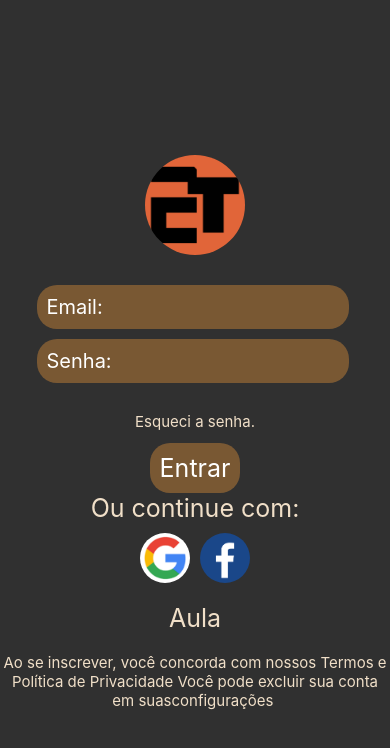
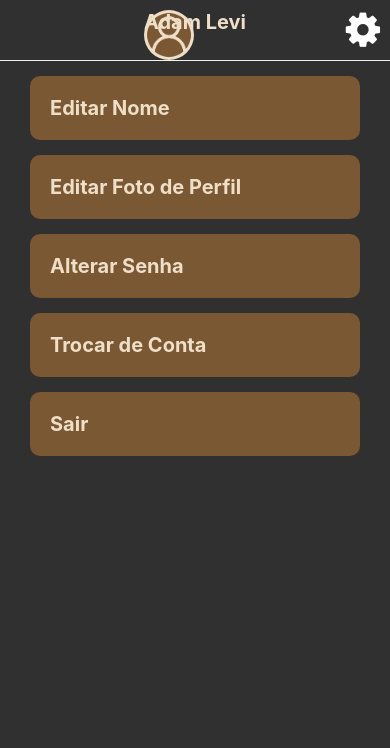
Before and after one commit to Aykimim/TentandoDeNovo, a React Native app: screen /Configpage in a window 390 px wide. Shown: the top 748 px of the page. Built offline with nearby package versions, Linux system fonts and the light colour scheme.

Commit message:
a12112023

```diff
--- /dev/null
+++ b/src/screens/Configpage/index.js
@@ -0,0 +1,96 @@
+import React from "react";
+import {
+  StyleSheet,
+  View,
+  TouchableOpacity,
+  TouchableWithoutFeedback,
+  Image,
+  ScrollView
+} from "react-native";
+import { Header } from "react-native-elements";
+import Icon from "react-native-vector-icons/FontAwesome";
+
+import { NavigationContainer, useNavigation } from "@react-navigation/native";
+import {
+  TextEscrita,
+  Container,
+  ButtonText,
+  ButtonCurso, // Importe ButtonCurso do styles.js
+  SendButtontext,
+  IconImage,
+  ButtonCursoPressed,
+  ButtonTextPressed
+} from "./styles";
+
+const botaoteste = () => {
+  alert("Teste");
+};
+const Custumizavel = () => {
+  alert("Acho que nao Presisa desse botao");
+};
+function navigateToVoltar() {
+  navigation.navigate("Login");
+}
+
+function MyCustomLeftComponent() {
+  return <ButtonText></ButtonText>;
+}
+
+function MyCustomCenterComponent() {
+  return (
+    // Personalize o componente de acordo com suas necessidades
+
+    <View style={{ flexDirection: "row", alignItems: "center" }}>
+      <IconImage source={require("../../Components/img/IconeUsuario.png")} />
+
+      <ButtonText>Adam Levi</ButtonText>
+    </View>
+
+  );
+}
+
+function MyCustomRightComponent() {
+  return (
+    // Personalize o componente de acordo com suas necessidades
+    <View style={{ flexDirection: "row", alignItems: "center" }}>
+      <TouchableOpacity onPress={Custumizavel}>
+        <Icon name="gear" size={40} color="#ffffff" />
+      </TouchableOpacity>
+    </View>
+  );
+}
+
+export default function App() {
+  const navigation = useNavigation();
+
+  function navigateToLogin() {
+    navigation.navigate("Login");
+  }
+  // Defina o número de rank para cada botão de curso
+  const cursos = [
+    { nome: "Editar Nome" },
+    { nome: "Editar Foto de Perfil" },
+    { nome: "Alterar Senha" },
+    { nome: "Trocar de Conta" },
+    { nome: "Sair" }
+  ];
+  return (
+    <Container>
+      <Header
+        backgroundColor="#303030"
+        leftComponent={<MyCustomLeftComponent />}
+        centerComponent={<MyCustomCenterComponent />}
+        rightComponent={<MyCustomRightComponent />}
+      />
+      <ScrollView>
+        {cursos.map((curso, index) => (
+          <ButtonCurso key={index} onPress={botaoteste} underlayColor="#e16539">
+            <View style={{ flexDirection: "row", alignItems: "center" }}>
+              <ButtonText>{curso.nome}</ButtonText>
+            </View>
+          </ButtonCurso>
+        ))}
+      </ScrollView>
+    </Container>
+  );
+}
--- /dev/null
+++ b/src/screens/Configpage/styles.js
@@ -0,0 +1,120 @@
+import styled from "styled-components/native";
+
+export const ButtonCurso = styled.TouchableHighlight`
+  background-color: #795833;
+  border-radius: 10px;
+  align-items: center;
+  justify-content: space-between;
+  flex-direction: row; /* Define a direção como "row" para alinhar os elementos horizontalmente */
+  padding: 20px;
+  margin-top: 15px;
+  margin-right: 30px;
+  margin-left: 30px;
+`;
+
+export const ButtonText = styled.Text`
+  color: #f0dfc8;
+  font-size: 20px;
+  text-align: center;
+  flex: 1; /* Isso faz o texto ocupar todo o espaço vertical */
+  font-weight: bold; /* Adicione esta linha para tornar o texto em negrito */
+  position: relative; /* Adicione esta linha para tornar o position relativo */
+  `;
+
+export const IconImage = styled.Image`
+  width: 50px;
+  height: 50px;
+  border-radius: 50px;
+  position: absolute; /* Define a posição como absoluta*/
+  top: 0;
+  left: 0;
+`;
+
+// Adicione um estilo de pressionamento
+export const ButtonCursoPressed = styled.TouchableHighlight`
+  background-color: #e16539; /* Cor diferente quando pressionado */
+  border-radius: 10px;
+  align-items: center;
+  justify-content: space-between;
+  flex-direction: row;
+  padding: 20px;
+  margin-top: 15px;
+  margin-right: 30px;
+  margin-left: 30px;
+`;
+
+export const ButtonTextPressed = styled.Text`
+  color: #fff; /* Cor do texto quando pressionado */
+  font-size: 20px;
+  text-align: center;
+  flex: 1;
+`;
+
+export const Header = styled.View`
+  background-color: #e16539;
+  padding-top: 20px;
+  border-bottom-width: 2px; /* Adicione esta linha para criar uma borda na parte inferior */
+  border-bottom-color: #e16539;
+`;
+export const Container = styled.SafeAreaView`
+  flex: 1;
+  background-color: #303030;
+`;
+
+export const TextBotao = styled.Text`
+  font-size: 25px;
+  text-align: center;
+  color: #f0dfc8;
+`;
+
+export const SendButton = styled.Text`
+  font-size: 25px;
+  text-align: center;
+  color: #f0dfc8;
+  margin-top: 20px;
+`;
+
+export const SendButtonText = styled.Text`
+  font-size: 25px;
+  text-align: center;
+  color: #f0dfc8;
+  margin-top: 20px;
+`;
+
+export const CampoNome = styled.Text`
+  font-size: 25px;
+  text-align: center;
+  color: #f0dfc8;
+`;
+
+export const TextEntrada = styled.TextInput`
+  font-size: 20px;
+  width: 80%;
+  text-align: center;
+  justify-content: center;
+  align-items: center;
+  color: #000;
+  background-color: #795833;
+  border-radius: 50px;
+  margin-top: 20px;
+`;
+
+export const Text = styled.Text`
+  font-size: 25px;
+  text-align: center;
+  color: #f0dfc8;
+`;
+
+export const TextEscrita = styled.Text`
+  font-size: 15px;
+  text-align: center;
+  color: #f0dfc8;
+  margin-top: 20px;
+`;
+
+export const View = styled.View`
+  flex: 1;
+  justify-content: center;
+  align-items: center;
+  color: #f0dfc8;
+`;
--- a/src/screens/Login/index.js
+++ b/src/screens/Login/index.js
@@ -41,6 +41,10 @@ export default function App() {
     navigation.reset({
       routes: [{ name: "MainTab" }]
     });
+  }
+
+  function navigateTest() {
+    navigation.navigate("Configpage");
   }
 
   function navigateToPerguntas() {
@@ -108,7 +112,9 @@ export default function App() {
           <SendButton onPress={navigateToHome}>
             <SendButtontext>Entrar</SendButtontext>
           </SendButton>
-
+          <SendButton onPress={navigateTest}>
+            <SendButtontext>Test</SendButtontext>
+          </SendButton>
           <SendButton onPress={navigateToPerguntas}>
             <SendButtontext>Perguntas</SendButtontext>
           </SendButton>
--- a/src/stacks/Main.js
+++ b/src/stacks/Main.js
@@ -8,6 +8,8 @@ import First from "../pages/First";
 import Second from "../pages/Second";
 import Test from "../screens/Test";
 import Prot from "../screens/Prot";
+import Configpage from "../screens/Configpage";
+
 
 import Fatori from "../screens/Fatori";
 import Finanças from "../screens/Finanças";
@@ -43,6 +45,7 @@ export default () => (
     <Stack.Screen name="First" component={First} />
     <Stack.Screen name="Test" component={Test} />
     <Stack.Screen name="Prot" component={Prot} />
+    <Stack.Screen name="Configpage" component={Configpage} />
 
     <Stack.Screen name="Fatori" component={Fatori} />
     <Stack.Screen name="Finanças" component={Finanças} />
```
